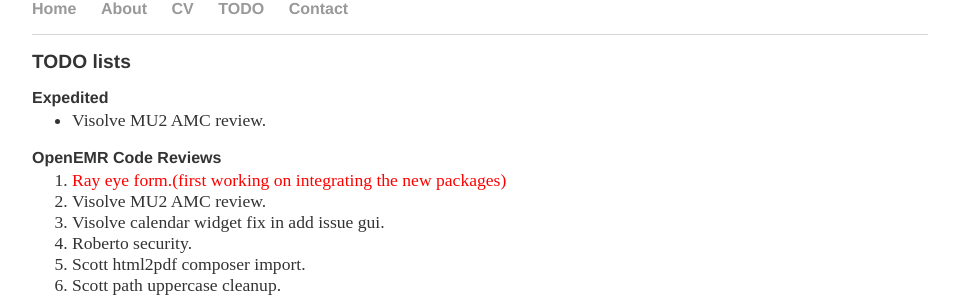
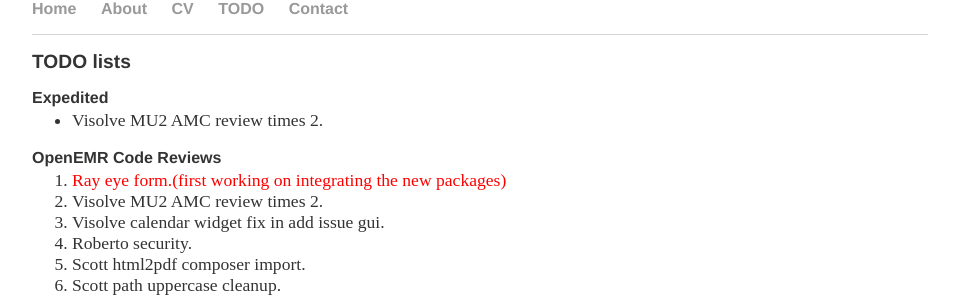
Before and after one commit to bradymiller/bradymiller.github.io, a Jekyll site: the page built from todo/index.md, in a window 1280 px wide. Shown: the part 149-447 px from the top of the page, without its empty margins (160-1119 px from the left). Built offline with Jekyll 4.4.1, drawn with Linux system fonts in a browser that asks for light colours.

Commit message:
Update todo list

```diff
--- a/todo/index.md
+++ b/todo/index.md
@@ -4,11 +4,11 @@
 ## TODO lists
 
 ### Expedited
-* Visolve MU2 AMC review.
+* Visolve MU2 AMC review times 2.
 
 ### OpenEMR Code Reviews
 1. <span style="color: red">Ray eye form.(first working on integrating the new packages)</span>
-1. Visolve MU2 AMC review.
+1. Visolve MU2 AMC review times 2.
 1. Visolve calendar widget fix in add issue gui.
 1. Roberto security.
 1. Scott html2pdf composer import.
```
